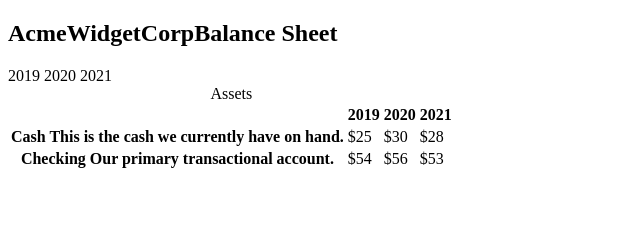
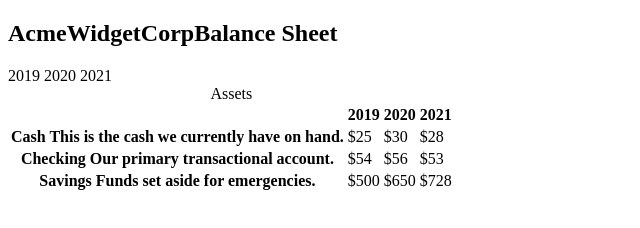
Before and after one commit to WilliamSpanfelner/Responsive-Web-Design-NEW, a plain HTML site: page 09-BalanceSheet/index.html in a window 1280 px wide. Shown: the whole page, without its empty margins (0-640 px from the left). Drawn offline with Linux system fonts and the light colour scheme.

Commit message:
Add Savings balance data

```diff
--- a/09-BalanceSheet/index.html
+++ b/09-BalanceSheet/index.html
@@ -44,7 +44,12 @@
                                 <td>$56</td>
                                 <td class="current">$53</td>
                             </tr>
-                            <tr class="data"></tr>
+                            <tr class="data">
+                                <th>Savings <span class="description">Funds set aside for emergencies.</span></th>
+                                <td>$500</td>
+                                <td>$650</td>
+                                <td class="current">$728</td>
+                            </tr>
                             <tr class="total"></tr>
                         </tbody>
                     </table>
```
